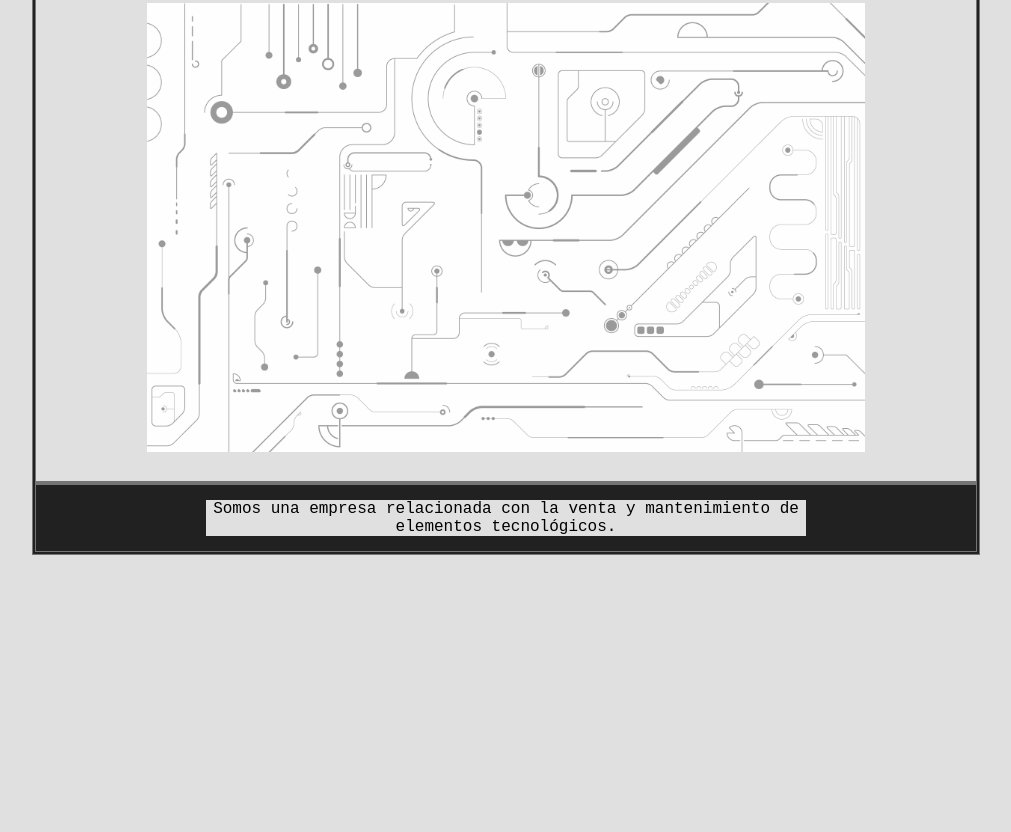
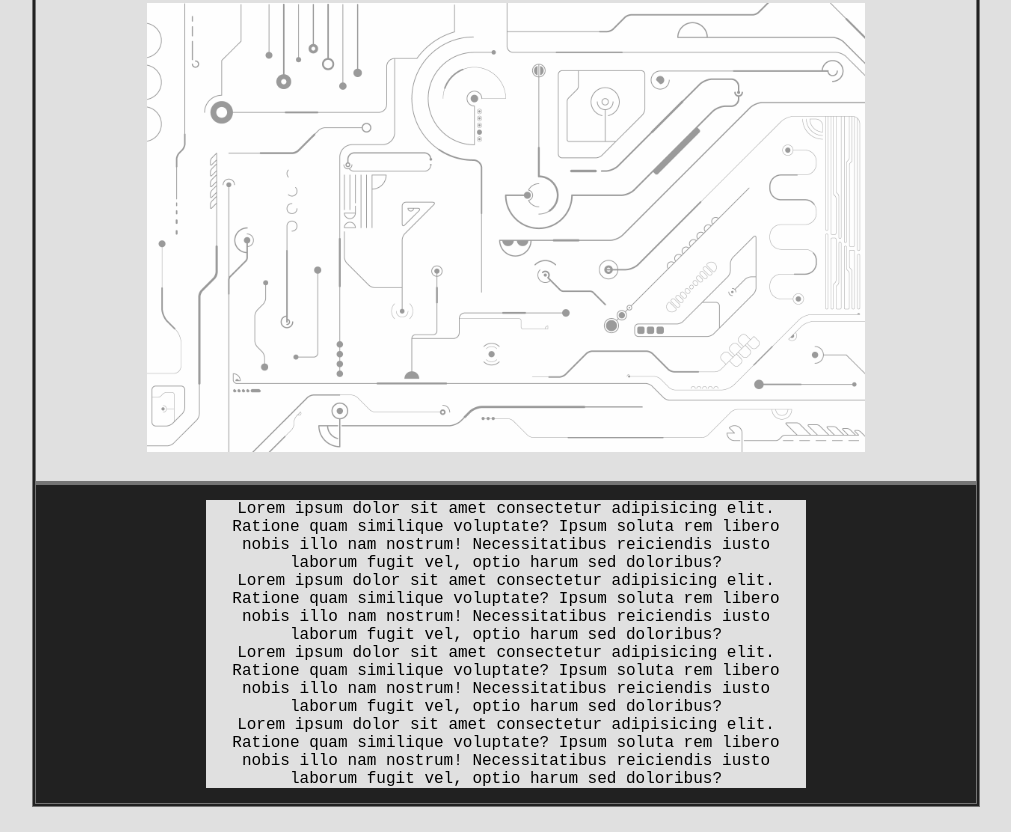
Before and after one commit to dany-uz/practice1, a plain HTML site: page index.html in a window 1280 px wide. Shown: the part 364-1196 px from the top of the page, without its empty margins (134-1145 px from the left). Before the commit the page ends 944 px from the top, so only its background shows below. Drawn offline with Linux system fonts and the light colour scheme.

Commit message:
Update index.html

```diff
--- a/index.html
+++ b/index.html
@@ -32,7 +32,10 @@
 
         <div id="footer">
             <footer>
-                <p>Somos una empresa relacionada con la venta y mantenimiento de elementos tecnológicos.</p>
+                <p> Lorem ipsum dolor sit amet consectetur adipisicing elit. Ratione quam similique voluptate? Ipsum soluta rem libero nobis illo nam nostrum! Necessitatibus reiciendis iusto laborum fugit vel, optio harum sed doloribus? </p>
+                <p> Lorem ipsum dolor sit amet consectetur adipisicing elit. Ratione quam similique voluptate? Ipsum soluta rem libero nobis illo nam nostrum! Necessitatibus reiciendis iusto laborum fugit vel, optio harum sed doloribus? </p>
+                <p> Lorem ipsum dolor sit amet consectetur adipisicing elit. Ratione quam similique voluptate? Ipsum soluta rem libero nobis illo nam nostrum! Necessitatibus reiciendis iusto laborum fugit vel, optio harum sed doloribus? </p>
+                <p> Lorem ipsum dolor sit amet consectetur adipisicing elit. Ratione quam similique voluptate? Ipsum soluta rem libero nobis illo nam nostrum! Necessitatibus reiciendis iusto laborum fugit vel, optio harum sed doloribus? </p>
             </footer>
         </div>
     </div>
```
